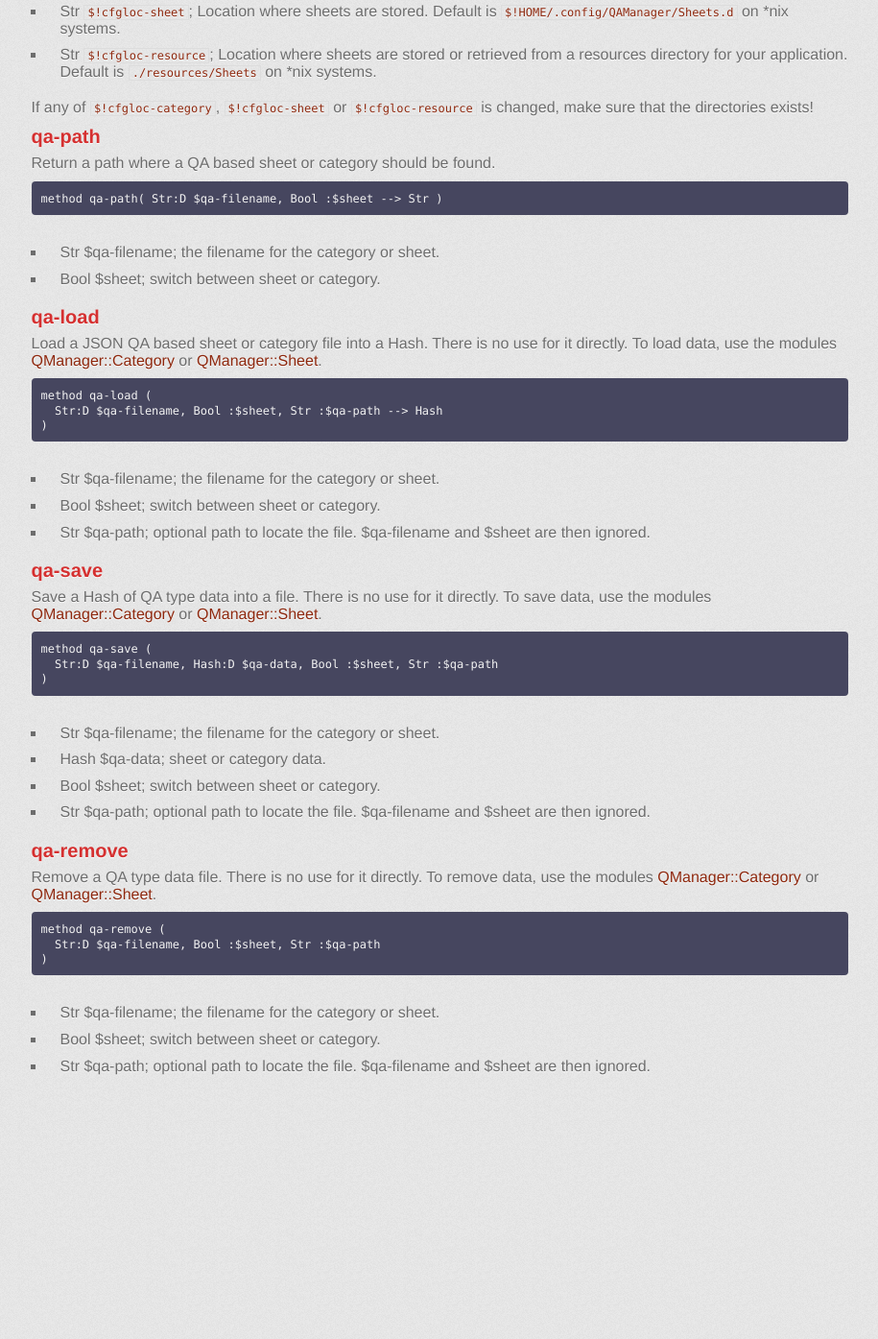
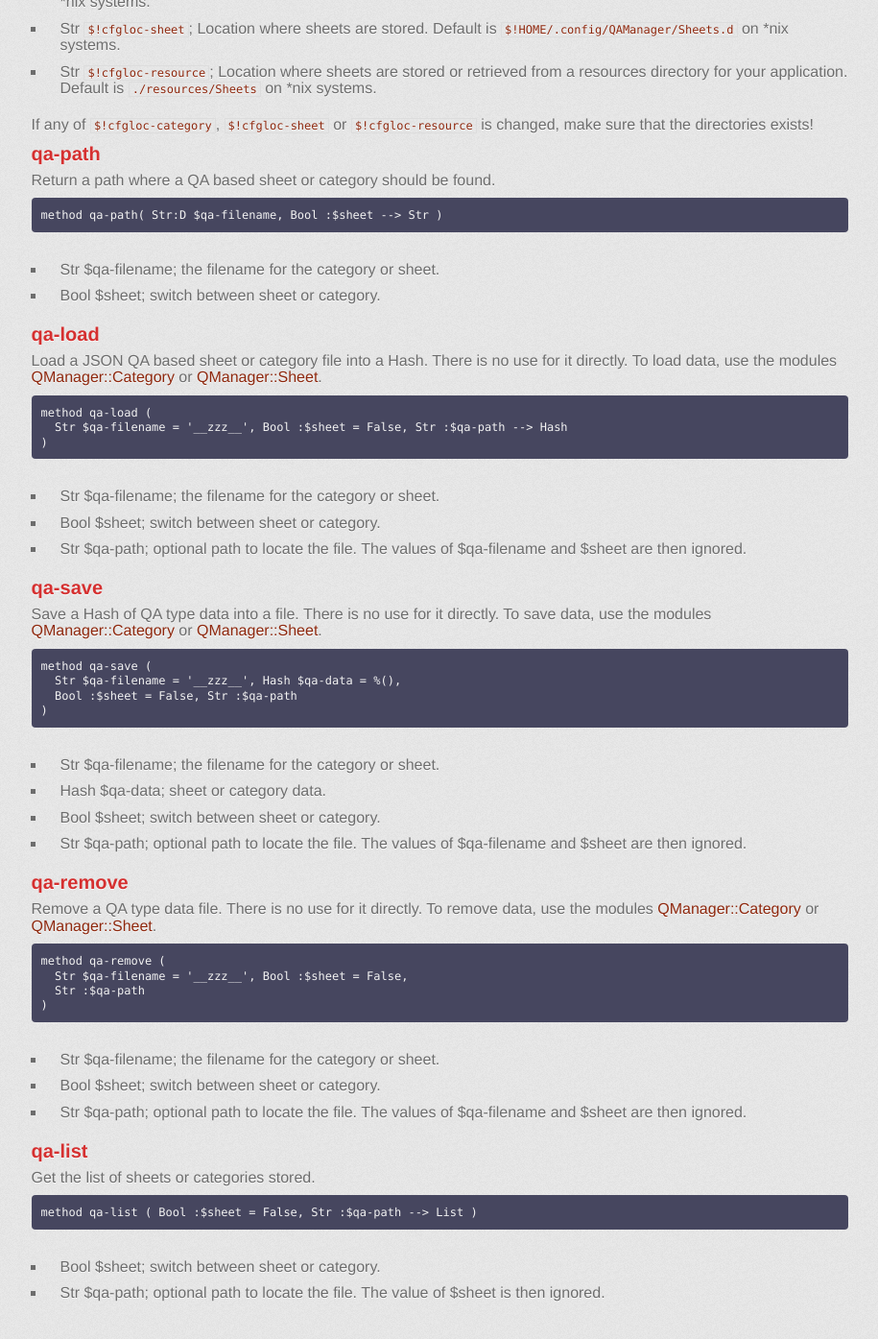
Before and after one commit to MARTIMM/qa-manager, a Jekyll site: the page built from docs/content-docs/reference/QATypes.md, in a window 1280 px wide and 1400 px high, scrolled down 1483 px. Shown: the top 1395 px of the window at 96% size, without its empty margins (313-1228 px from the left). Built offline with Jekyll 4.4.1, drawn with Linux system fonts in a browser that asks for light colours; some web fonts are replaced; our own code applies the rules of GitHub Pages for plain Markdown files; before the commit the page ends 2646 px from its top, so only the background shows below that.

Commit message:
-added doc -removed old vars

```diff
--- a/docs/_data/reference-sidebar.yml
+++ b/docs/_data/reference-sidebar.yml
@@ -2,6 +2,8 @@
 
 - bar_title: "Reference"
   bar_menu:
+  - title: "Category"
+    url: "/content-docs/reference/Category.html"
   - title: "QATypes"
     url: "/content-docs/reference/QATypes.html"
 
--- a/docs/content-docs/reference/QATypes.md
+++ b/docs/content-docs/reference/QATypes.md
@@ -83,14 +83,14 @@ qa-load
 Load a JSON QA based sheet or category file into a Hash. There is no use for it directly. To load data, use the modules **QManager::Category** or **QManager::Sheet**.
 
     method qa-load (
-      Str:D $qa-filename, Bool :$sheet, Str :$qa-path --> Hash
+      Str $qa-filename = '__zzz__', Bool :$sheet = False, Str :$qa-path --> Hash
     )
 
   * Str $qa-filename; the filename for the category or sheet.
 
   * Bool $sheet; switch between sheet or category.
 
-  * Str $qa-path; optional path to locate the file. $qa-filename and $sheet are then ignored.
+  * Str $qa-path; optional path to locate the file. The values of $qa-filename and $sheet are then ignored.
 
 qa-save
 -------
@@ -98,7 +98,8 @@ qa-save
 Save a Hash of QA type data into a file. There is no use for it directly. To save data, use the modules **QManager::Category** or **QManager::Sheet**.
 
     method qa-save (
-      Str:D $qa-filename, Hash:D $qa-data, Bool :$sheet, Str :$qa-path
+      Str $qa-filename = '__zzz__', Hash $qa-data = %(),
+      Bool :$sheet = False, Str :$qa-path
     )
 
   * Str $qa-filename; the filename for the category or sheet.
@@ -107,7 +108,7 @@ Save a Hash of QA type data into a file. There is no use for it directly. To sav
 
   * Bool $sheet; switch between sheet or category.
 
-  * Str $qa-path; optional path to locate the file. $qa-filename and $sheet are then ignored.
+  * Str $qa-path; optional path to locate the file. The values of $qa-filename and $sheet are then ignored.
 
 qa-remove
 ---------
@@ -115,11 +116,23 @@ qa-remove
 Remove a QA type data file. There is no use for it directly. To remove data, use the modules **QManager::Category** or **QManager::Sheet**.
 
     method qa-remove (
-      Str:D $qa-filename, Bool :$sheet, Str :$qa-path
+      Str $qa-filename = '__zzz__', Bool :$sheet = False,
+      Str :$qa-path
     )
 
   * Str $qa-filename; the filename for the category or sheet.
 
   * Bool $sheet; switch between sheet or category.
 
-  * Str $qa-path; optional path to locate the file. $qa-filename and $sheet are then ignored.
+  * Str $qa-path; optional path to locate the file. The values of $qa-filename and $sheet are then ignored.
+
+qa-list
+-------
+
+Get the list of sheets or categories stored.
+
+    method qa-list ( Bool :$sheet = False, Str :$qa-path --> List )
+
+  * Bool $sheet; switch between sheet or category.
+
+  * Str $qa-path; optional path to locate the file. The value of $sheet is then ignored.
```
Also changed, not shown: docs/content-docs/reference/Category.md (added, +18 -0 lines), 3 other files.
